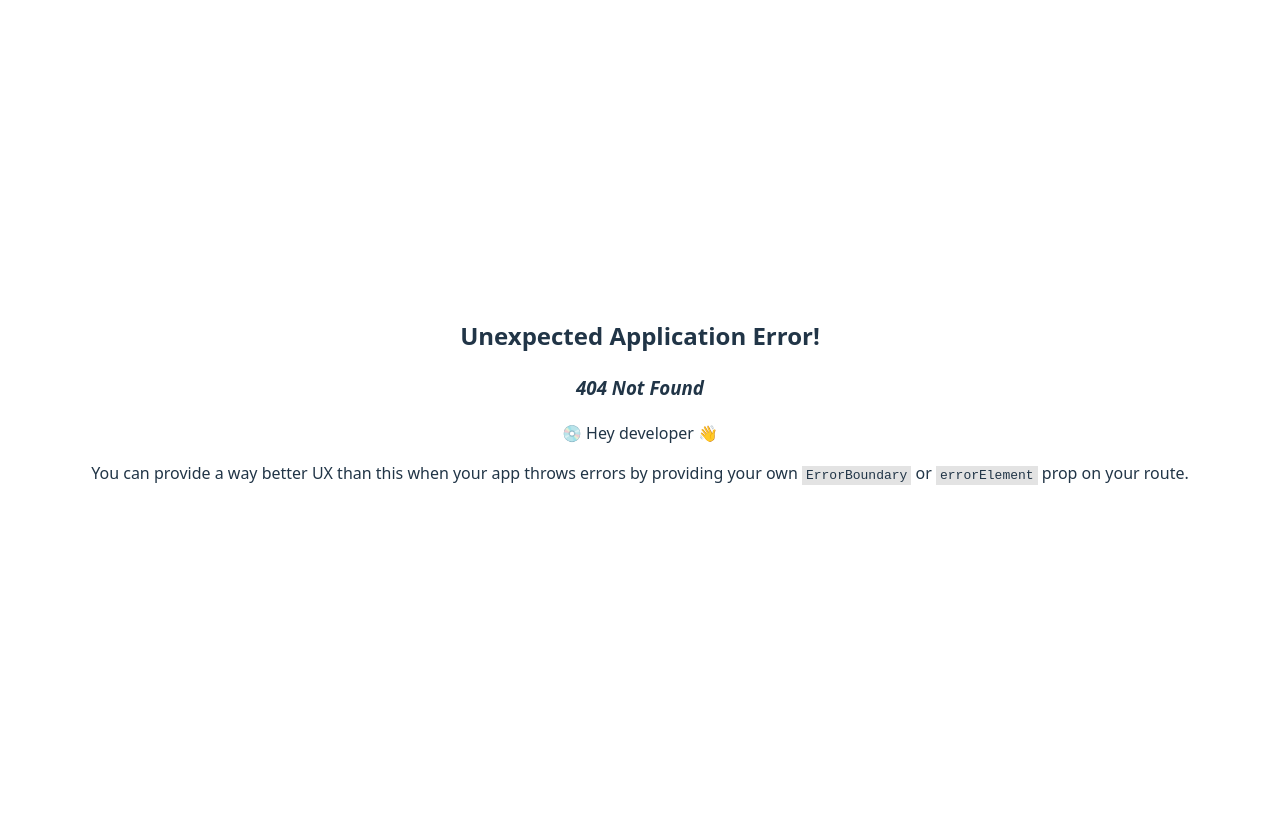
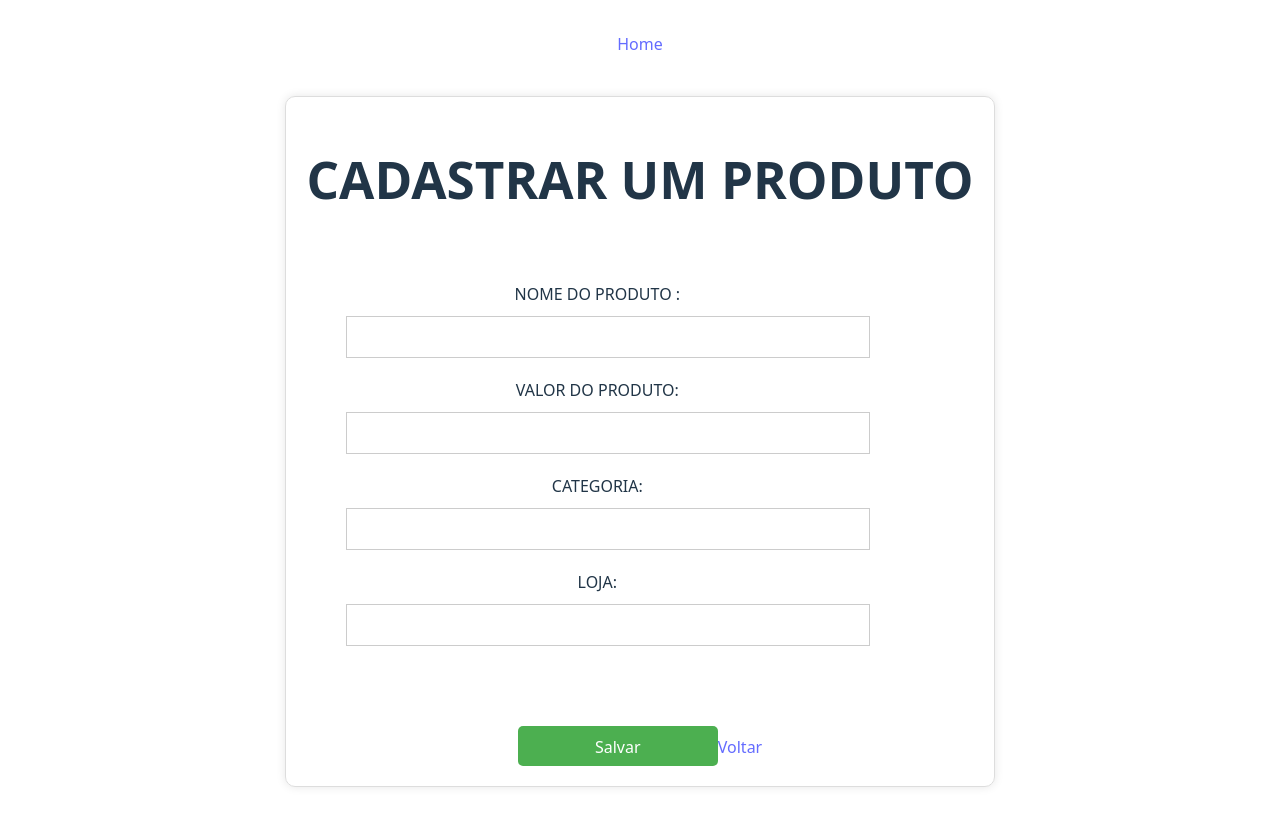
Before and after one commit to rafaelgti79/sistema-caixa, a React (Vite) app: page /sistema-caixa/cozinha-add-produto in a window 1280 px wide. Before the commit this address had no page. Shown: the top 826 px of the page. Before the commit the page ends 800 px from the top, so only its background shows below. Built offline with nearby package versions, Linux system fonts and the light colour scheme.

Commit message:
Estrutura

```diff
--- /dev/null
+++ b/src/routes/DespesasExtras/despesa-extra.jsx
@@ -0,0 +1,54 @@
+import React, { useState } from 'react';
+
+
+function DespesasExtras() {
+  const [loja, setLoja] = useState('');
+  const [numeroMaquina, setNumeroMaquina] = useState('');
+  const [jogo, setJogo] = useState('');
+  const [maquineiro, setMaquineiro] = useState('');
+  const [setor, setSetor] = useState('');
+  const [entrada, setEntrada] = useState('');
+  const [saida, setSaida] = useState('');
+
+  const handleSubmit = (event) => {
+    event.preventDefault();
+    // Lógica para salvar as informações
+    console.log('Informações salvas:', {
+      loja,
+      numeroMaquina,
+      jogo,
+      maquineiro,
+      setor,
+      entrada,
+      saida,
+    });
+  };
+
+  return (
+    <div className="container">
+      <h1>DESPESAS EXTRAS</h1>
+      <form onSubmit={handleSubmit}>
+        <div className="colunas">
+          <div className="coluna-esquerda">
+            <label>DESCRICAO :</label>
+            <input type="text" value={loja} onChange={(event) => setLoja(event.target.value)} />
+           <label>VALOR:</label>
+            <input type="text" value={loja} onChange={(event) => setLoja(event.target.value)} />
+            <label>CATEGORIA:</label>
+            <input type="text" value={loja} onChange={(event) => setLoja(event.target.value)} />
+            <label>DATA:</label>
+            <input type="text" value={loja} onChange={(event) => setLoja(event.target.value)} />
+            <label>LOJA:</label>
+            <input type="text" value={loja} onChange={(event) => setLoja(event.target.value)} />
+          </div>
+
+
+        </div>
+        <div className="botao-salvar">
+          <button type="submit">Salvar</button>
+        </div>
+      </form>
+    </div>
+  );
+}
+export default DespesasExtras;
--- /dev/null
+++ b/src/routes/GerenciarCozinha/Cozinha-add-categoria.jsx
@@ -0,0 +1,48 @@
+import React, { useState } from 'react';
+import { Link } from 'react-router-dom';
+
+function CozinhaAddCategoria() {
+  const [loja, setLoja] = useState('');
+  const [numeroMaquina, setNumeroMaquina] = useState('');
+  const [jogo, setJogo] = useState('');
+  const [maquineiro, setMaquineiro] = useState('');
+  const [setor, setSetor] = useState('');
+  const [entrada, setEntrada] = useState('');
+  const [saida, setSaida] = useState('');
+
+  const handleSubmit = (event) => {
+    event.preventDefault();
+    // Lógica para salvar as informações
+    console.log('Informações salvas:', {
+      loja,
+      numeroMaquina,
+      jogo,
+      maquineiro,
+      setor,
+      entrada,
+      saida,
+    });
+  };
+
+  return (
+    <div className="container">
+      <h1>CATEGORIAS DOS PRODUTOS</h1>
+      <form onSubmit={handleSubmit}>
+        <div className="colunas">
+          <div className="coluna-esquerda">
+            <label>NOME DA CATEGORIA :</label>
+            <input type="text" value={loja} onChange={(event) => setLoja(event.target.value)} />
+
+          </div>
+
+
+        </div>
+        <div className="botao-salvar">
+          <button type="submit">Salvar</button>
+          <Link to="/gerenciar-cozinha">Voltar</Link>
+        </div>
+      </form>
+    </div>
+  );
+}
+export default CozinhaAddCategoria;
--- /dev/null
+++ b/src/routes/GerenciarCozinha/Cozinha-add-produto.jsx
@@ -0,0 +1,53 @@
+import React, { useState } from 'react';
+import { Link } from 'react-router-dom';
+
+function CozinhaAddProduto() {
+  const [loja, setLoja] = useState('');
+  const [numeroMaquina, setNumeroMaquina] = useState('');
+  const [jogo, setJogo] = useState('');
+  const [maquineiro, setMaquineiro] = useState('');
+  const [setor, setSetor] = useState('');
+  const [entrada, setEntrada] = useState('');
+  const [saida, setSaida] = useState('');
+
+  const handleSubmit = (event) => {
+    event.preventDefault();
+    // Lógica para salvar as informações
+    console.log('Informações salvas:', {
+      loja,
+      numeroMaquina,
+      jogo,
+      maquineiro,
+      setor,
+      entrada,
+      saida,
+    });
+  };
+
+  return (
+    <div className="container">
+      <h1>CADASTRAR UM PRODUTO</h1>
+      <form onSubmit={handleSubmit}>
+        <div className="colunas">
+          <div className="coluna-esquerda">
+            <label>NOME DO PRODUTO :</label>
+            <input type="text" value={loja} onChange={(event) => setLoja(event.target.value)} />
+           <label>VALOR DO PRODUTO:</label>
+            <input type="text" value={loja} onChange={(event) => setLoja(event.target.value)} />
+            <label>CATEGORIA:</label>
+            <input type="text" value={loja} onChange={(event) => setLoja(event.target.value)} />
+            <label>LOJA:</label>
+            <input type="text" value={loja} onChange={(event) => setLoja(event.target.value)} />
+          </div>
+
+
+        </div>
+        <div className="botao-salvar">
+          <button type="submit">Salvar</button>
+          <Link to="/gerenciar-cozinha">Voltar</Link>
+        </div>
+      </form>
+    </div>
+  );
+}
+export default CozinhaAddProduto;
--- /dev/null
+++ b/src/routes/GerenciarCozinha/GerenciarCozinha.jsx
@@ -0,0 +1,22 @@
+import React, { useState } from 'react';
+import { Link } from 'react-router-dom';
+
+
+function GerenciarCozinha() {
+
+
+
+  return (
+    <div className="containercd">
+          <div className="colunatabel">
+           <Link to="/cozinha-add-produto">Produto</Link>
+           <Link to="/cozinha-add-categoria">Categoria</Link>
+           <Link to="/lojas">Produtos</Link>
+           <Link to="/cartoes">Relatorio</Link>
+           <Link to="/conta">Voltar</Link>
+          </div>
+
+    </div>
+  );
+}
+export default GerenciarCozinha;
--- a/src/routes/Home/home.css
+++ b/src/routes/Home/home.css
@@ -3,7 +3,7 @@
   justify-content: center;
   align-items: center;
   min-height: 50vh;
-  background-color: aliceblue; /* fundo preto escuro */
+  background-color: rgb(0, 7, 12); /* fundo preto escuro */
   padding: 50px;
 }
 
@@ -15,27 +15,15 @@
   width: 100%;
   max-width: 600px;
   padding: 30px;
-  background-color: aliceblue;
+  background-color: rgb(12, 80, 139);
   border-radius: 12px;
-  box-shadow: 0 0 15px rgba(169, 184, 228, 0.2);
+  box-shadow: 0 0 15px rgba(250, 2, 2, 0.2);
 }
 
-.colunatabel a {
-  display: flex;
-  justify-content: center;
-  align-items: center;
-  background-color: #7b8ecc;
-  color: rgb(3, 19, 3);
-  text-decoration: none;
-  border: 2px solid rgb(16, 17, 16);
-  border-radius: 20px;
-  font-weight: bold;
-  font-size: 18px;
-  transition: background-color 0.3s ease, transform 0.2s ease;
-}
+
 
 .colunatabel a:hover {
-  background-color: rgb(185, 241, 185);
-  color: #000;
+  background-color: rgb(11, 12, 11);
+  color: #f3f1f1;
   transform: scale(1.05);
 }
--- a/src/routes/Home/home.jsx
+++ b/src/routes/Home/home.jsx
@@ -11,12 +11,12 @@ function Home() {
         <div className="colunatabel">
         <Link to="/cadastros">Abrir Caixa</Link>
         <Link to="/lista">Lista de maquinas</Link>
-        <Link to="/cadastros">Cadastro</Link>
+        <Link to="/cadastros">Cadastro Gerais</Link>
         <Link to="/cadastros">Relatorio</Link>
         <Link to="/cadastros">Fechamento</Link>
         <Link to="/cadastros">Procurar erros</Link>
-        <Link to="/cadastros">Despesas Extras</Link>
-        <Link to="/cadastros">Gerenciar Cozinha</Link>
+        <Link to="/despesas-extra">Despesas Extras</Link>
+        <Link to="/gerenciar-cozinha">Gerenciar Cozinha</Link>
         <Link to="/cadastros">Checar Leitura</Link>
         <Link to="/cadastros">Gerenciar Sistema</Link>
         <Link to="/cadastros">Pagamento Superior</Link>
--- a/src/routes/Jogos/jogos.css
+++ b/src/routes/Jogos/jogos.css
@@ -17,6 +17,8 @@
   width: 80%;
   padding: 20px;
 }
+
+
 
 label {
   display: block;
```
Also changed, not shown: src/main.jsx (+26 -3 lines), src/routes/CadastrosGerais/cadastro.css (renamed from src/routes/CadastrosGerais.jsx/cadastro.css), src/routes/CadastrosGerais/cadastro.jsx (renamed from src/routes/CadastrosGerais.jsx/cadastro.jsx).
